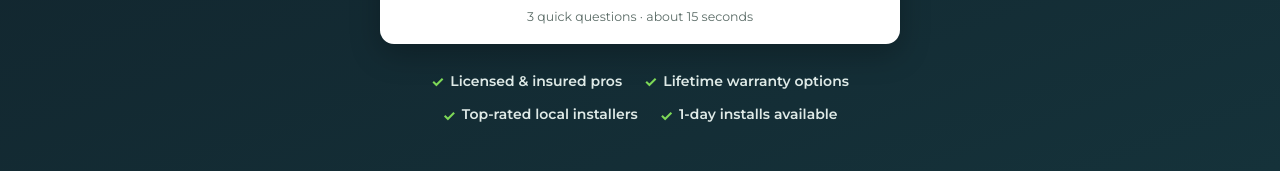
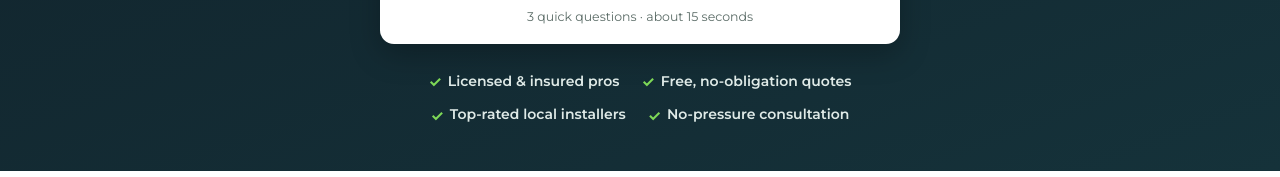
Before and after one commit to hypertarget/renue-home, a website: page bathroom-remodel.html in a window 1280 px wide. Shown: the part 884-1061 px from the top of the page. Drawn offline with Linux system fonts and the light colour scheme.

Commit message:
WSH compliance: remove lifetime warranty and 1-day install claims from trust bar

```diff
--- a/bathroom-remodel.html
+++ b/bathroom-remodel.html
@@ -98,9 +98,9 @@
   </a>
   <div class="calltrust">
     <span><b>✓</b> Licensed &amp; insured pros</span>
-    <span><b>✓</b> Lifetime warranty options</span>
+    <span><b>✓</b> Free, no-obligation quotes</span>
     <span><b>✓</b> Top-rated local installers</span>
-    <span><b>✓</b> 1-day installs available</span>
+    <span><b>✓</b> No-pressure consultation</span>
   </div>
 </section>
 
```
